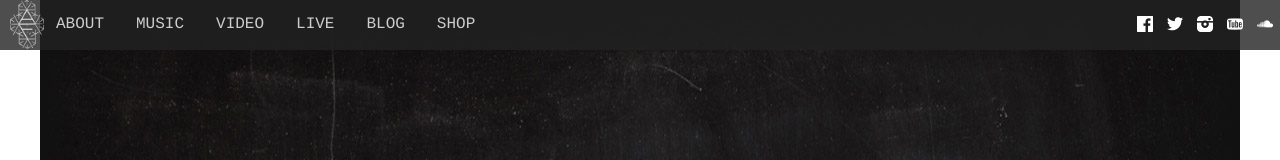
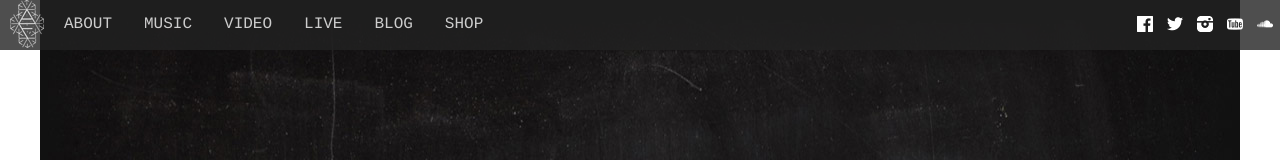
Before and after one commit to jranks123/webtech, a plain HTML site: page arx/index.html in a window 1280 px wide. Shown: the top 160 px of the page. Drawn offline with Linux system fonts and the light colour scheme.

Commit message:
for jordand

```diff
--- a/arx/index.html
+++ b/arx/index.html
@@ -11,7 +11,7 @@
     </head>
     <body id="main">
         <div class="nav">
-        <div class="logo"><img src="img/logo_white.png" alt="arcade fire logo"></div>
+        <div class="logo"><img src="img/rsz_logo_white.png" alt="arcade fire logo"></div>
           <ul>
             <li class="inPage Hide" id="homeAbout"><a href="#homeAbout" title="Band">About</a></li>
             <li class="inPage Hide"><a href="#homeAudio" title="Audio">Music</a></li>
--- a/arx/main.css
+++ b/arx/main.css
@@ -53,12 +53,13 @@ body{
   width: auto;
   cursor: pointer;
   opacity: .8;
+  padding-right: 0px;
+  margin-right: 0px;
+
+
 }
 
-.nav .logo img{
-  height:40%;
-  width:40%;
-}
+
 
 .nav .logo:hover{
   opacity:1;
@@ -145,6 +146,6 @@ text-decoration:none;
      /* background: rgba(174,0,0,.9);*/
     }
 
-    /*#homeAbout{
-      margin-left: 16px;
-    }*/
+    #homeAbout{
+      margin-left: 8px;
+    }
```
Also changed, not shown: arx/img/rsz_logo_white.png (added).
